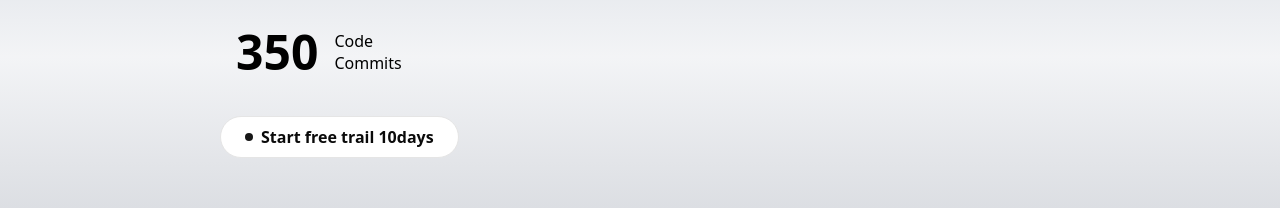
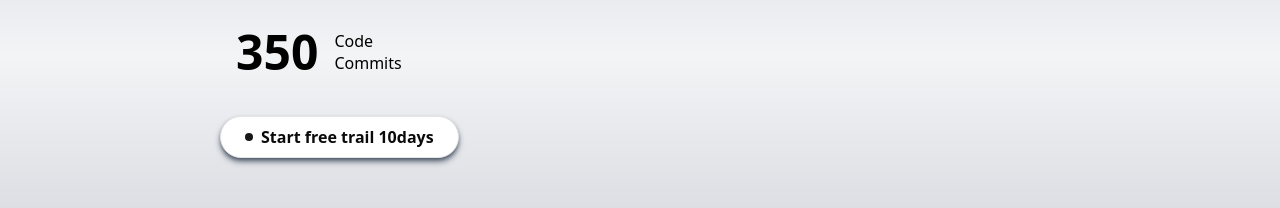
Before and after one commit to EchheanChhour3/my-profile, a Next.js app: page / in a window 1280 px wide. Shown: the part 894-1102 px from the top of the page. Built offline with nearby package versions, Linux system fonts and the light colour scheme.

Commit message:
button shadow

```diff
--- a/src/components/magicui/interactive-hover-button.tsx
+++ b/src/components/magicui/interactive-hover-button.tsx
@@ -10,7 +10,7 @@ export const InteractiveHoverButton = React.forwardRef<
     <button
       ref={ref}
       className={cn(
-        "group relative w-auto cursor-pointer overflow-hidden rounded-full border bg-background p-2 px-6 text-center font-semibold",
+        "group relative w-auto cursor-pointer overflow-hidden rounded-full border bg-background p-2 px-6 text-center font-semibold shadow-gray-600 shadow-md",
         className
       )}
       {...props}>
```
